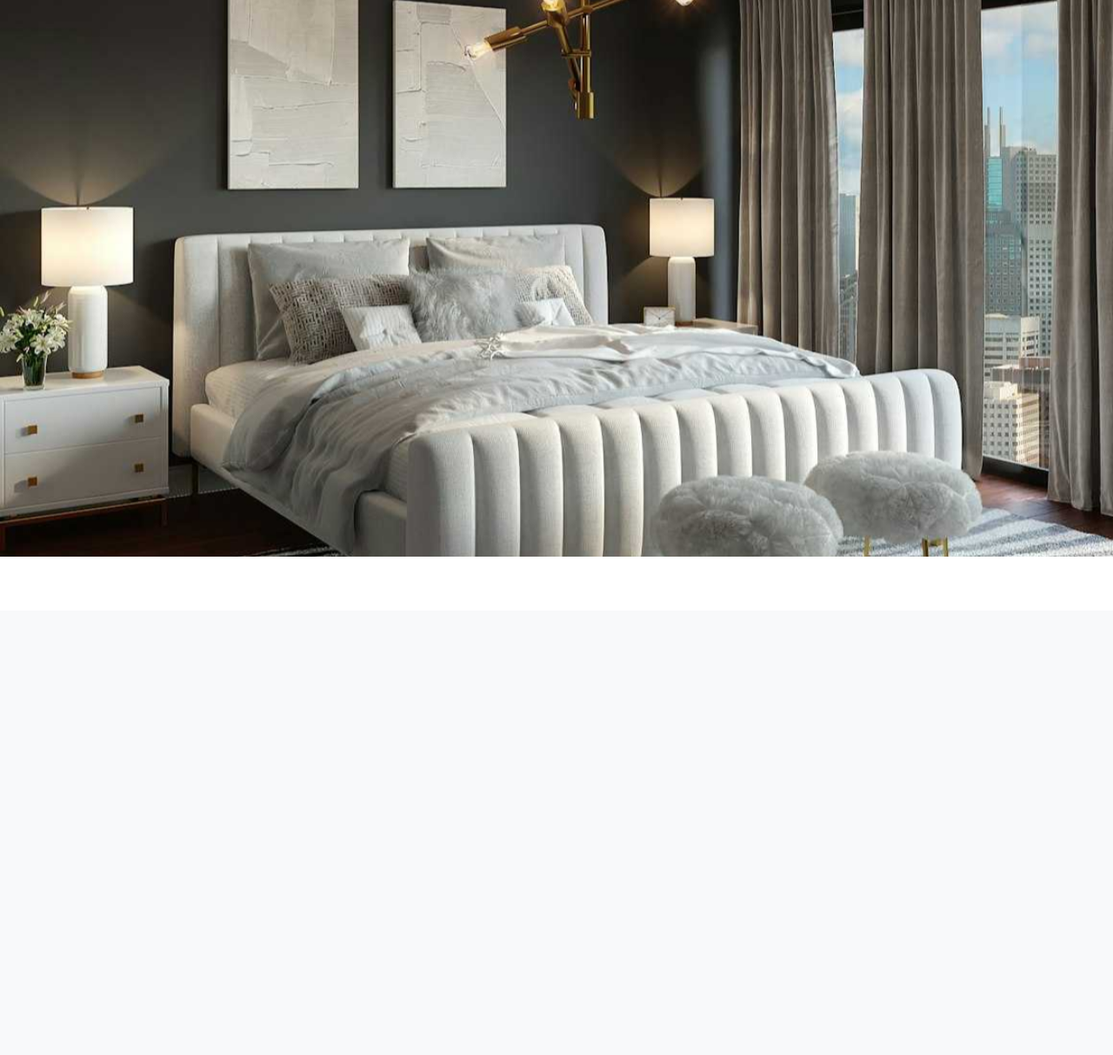
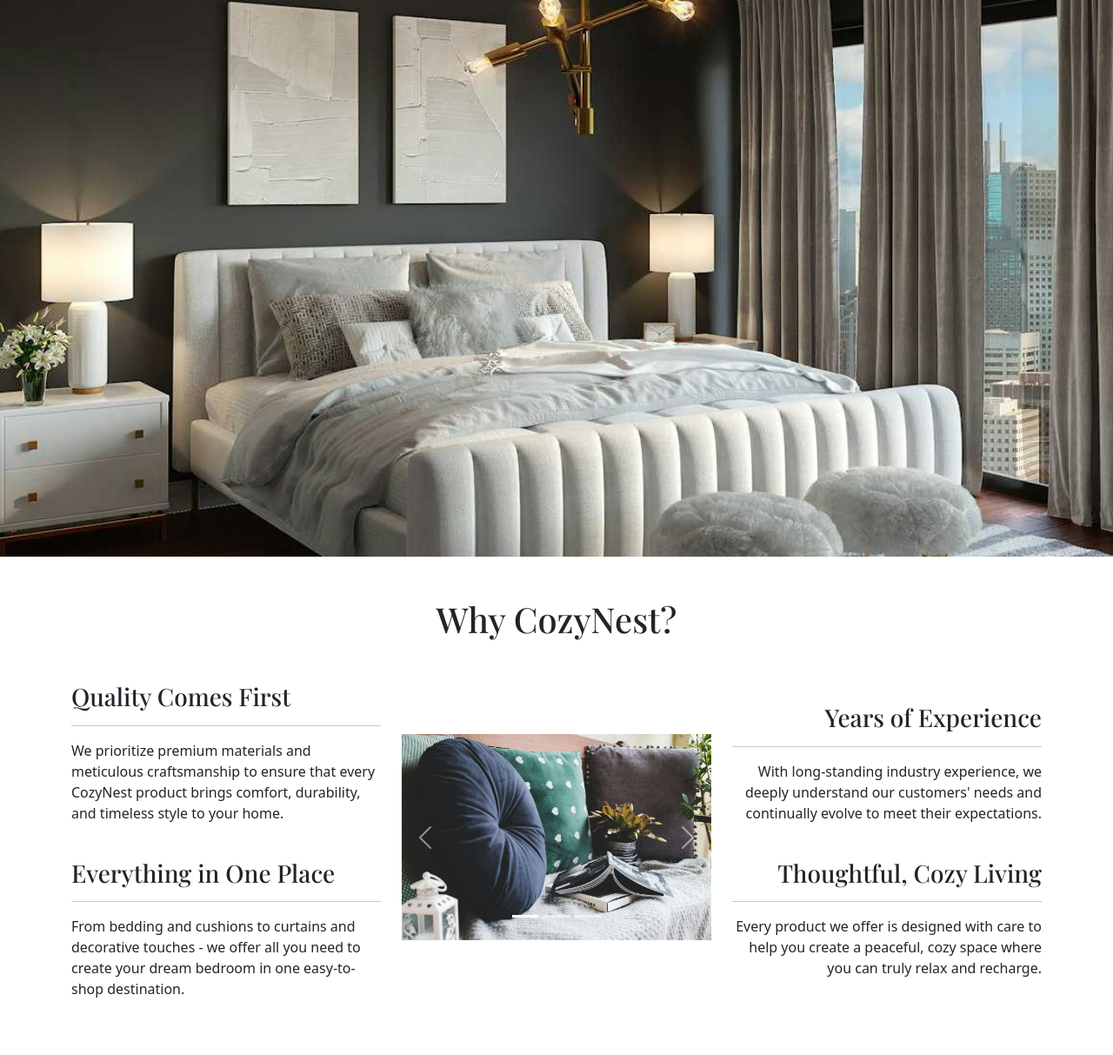
Before and after one commit to marijavelickovska/cozynest, a Django app: page / in a window 1280 px wide. Shown: the part 98-1311 px from the top of the page at 87% size. Before the commit the page ends 738 px from the top, so only its background shows below. Run offline with Django 4.2, Linux system fonts and the light colour scheme; some web fonts are replaced.

Commit message:
Add Why CozyNest section with carousel

```diff
--- a/home/templates/home/home.html
+++ b/home/templates/home/home.html
@@ -1,7 +1,85 @@
 {% extends "base.html" %}
+{% load static %}
 
 {% block content %}
+<!-- Hero image -->
 <section class="container-fluid" id="hero-image">
+</section>
+
+<!-- Section Why CozyNest -->
+<section class="container my-5">
+    <div class="row">
+        <div class="col-12 text-center">
+            <h1 class="primary-font">Why CozyNest?</h1>
+        </div>
+    </div>
+    <div class="row d-flex align-items-center mt-3">
+        <div class="col-12 col-md-4">
+            <div class="pt-4">
+                <h3 class="primary-font">Quality Comes First</h3>
+                <hr>
+                <p>We prioritize premium materials and meticulous craftsmanship to ensure that every CozyNest product
+                    brings comfort, durability, and timeless style to your home.
+                </p>
+            </div>
+            <div class="pt-4">
+                <h3 class="primary-font">Everything in One Place</h3>
+                <hr>
+                <p>From bedding and cushions to curtains and decorative touches - we offer all you need to create your
+                    dream bedroom in one easy-to-shop destination.
+                </p>
+            </div>
+        </div>
+        <div class="col-12 col-md-4">
+            <div id="carouselExampleIndicators" class="carousel slide">
+                <div class="carousel-indicators">
+                    <button type="button" data-bs-target="#carouselExampleIndicators" data-bs-slide-to="0"
+                        class="active" aria-current="true" aria-label="Slide 1"></button>
+                    <button type="button" data-bs-target="#carouselExampleIndicators" data-bs-slide-to="1"
+                        aria-label="Slide 2"></button>
+                    <button type="button" data-bs-target="#carouselExampleIndicators" data-bs-slide-to="2"
+                        aria-label="Slide 3"></button>
+                </div>
+                <div class="carousel-inner">
+                    <div class="carousel-item active">
+                        <img src="/media/carousel/bedding-1.jpg" class="d-block w-100" alt="...">
+                    </div>
+                    <div class="carousel-item">
+                        <img src="/media/carousel/bedding-2.jpeg" class="d-block w-100" alt="...">
+                    </div>
+                    <div class="carousel-item">
+                        <img src="/media/carousel/bedding-3.jpg" class="d-block w-100" alt="...">
+                    </div>
+                </div>
+                <button class="carousel-control-prev" type="button" data-bs-target="#carouselExampleIndicators"
+                    data-bs-slide="prev">
+                    <span class="carousel-control-prev-icon" aria-hidden="true"></span>
+                    <span class="visually-hidden">Previous</span>
+                </button>
+                <button class="carousel-control-next" type="button" data-bs-target="#carouselExampleIndicators"
+                    data-bs-slide="next">
+                    <span class="carousel-control-next-icon" aria-hidden="true"></span>
+                    <span class="visually-hidden">Next</span>
+                </button>
+            </div>
+        </div>
+        <div class="col-12 col-md-4">
+            <div class="pt-4">
+                <h3 class="primary-font text-md-end">Years of Experience</h3>
+                <hr>
+                <p class="text-md-end">With long-standing industry experience, we deeply understand our customers'
+                    needs and continually evolve to meet their expectations.
+                </p>
+            </div>
+            <div class="pt-4">
+                <h3 class="primary-font text-md-end">Thoughtful, Cozy Living</h3>
+                <hr>
+                <p class="text-md-end">Every product we offer is designed with care to help you create a peaceful,
+                    cozy space where you can truly relax and recharge.
+                </p>
+            </div>
+        </div>
+    </div>
 
 </section>
 {% endblock %}
--- a/static/css/base.css
+++ b/static/css/base.css
@@ -17,6 +17,10 @@
   margin: 0;
   padding: 0;
   box-sizing: border-box;
+}
+
+.primary-font {
+  font-family: var(--primary-font);
 }
 
 /* Navbar */
@@ -77,8 +81,9 @@
 /* Home */
 #hero-image {
   height: 80vh;
-  background: url("/media/hero-image.jpg") no-repeat center center fixed;
+  background: url("/media/hero-image.jpg") no-repeat center center;
   background-size: cover;
+  background-attachment: scroll;
 }
 
 /* Media Queries */
```
Also changed, not shown: media/carousel/bedding-1.jpg (added), media/carousel/bedding-2.jpeg (added), media/carousel/bedding-3.jpg (added).
